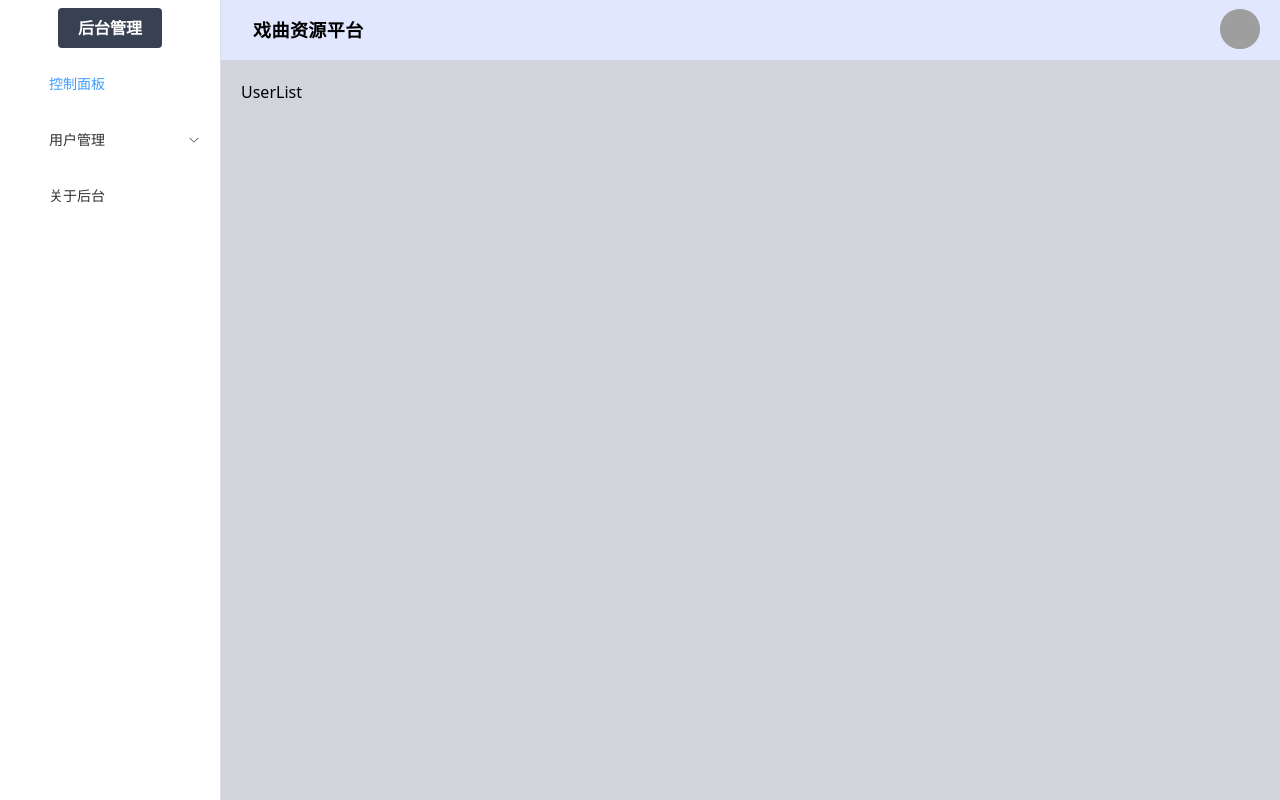
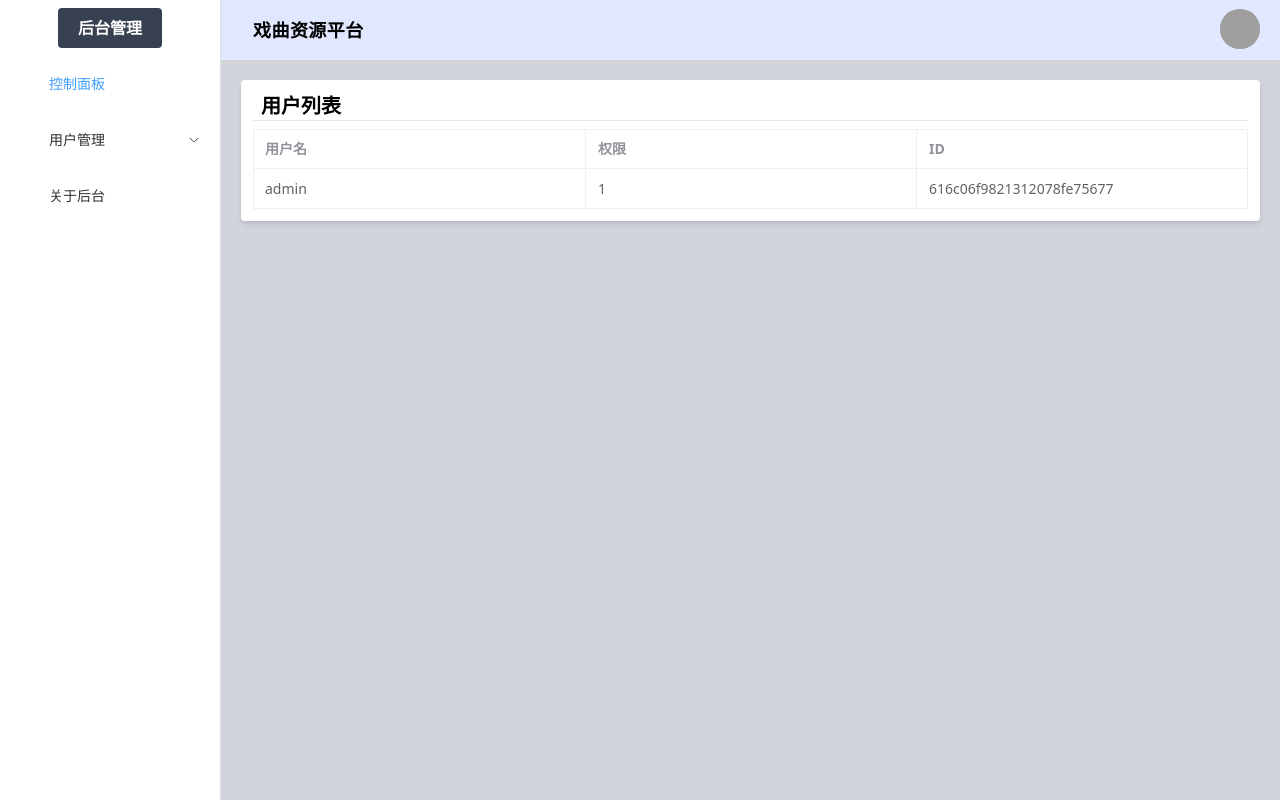
Before and after one commit to YancyQi2002/Xiqu-Resource-Platform, a Vue app: page /admin/userList in a window 1280 px wide. Built offline with nearby package versions, Linux system fonts and the light colour scheme; grey boxes are pictures that could not be loaded.

Commit message:
feat: :sparkles: initial writing the user list page

```diff
--- a/components.d.ts
+++ b/components.d.ts
@@ -6,7 +6,9 @@ declare module 'vue' {
   export interface GlobalComponents {
     AboutAuthor: typeof import('./src/components/about/AboutAuthor.vue')['default']
     AboutPlatform: typeof import('./src/components/about/AboutPlatform.vue')['default']
+    AdminCardBox: typeof import('./src/components/common/AdminCardBox.vue')['default']
     AppIcon: typeof import('./src/components/common/AppIcon.vue')['default']
+    ATable: typeof import('ant-design-vue/es')['Table']
     Disclosure: typeof import('@headlessui/vue')['Disclosure']
     DisclosureButton: typeof import('@headlessui/vue')['DisclosureButton']
     DisclosurePanel: typeof import('@headlessui/vue')['DisclosurePanel']
--- a/package.json
+++ b/package.json
@@ -26,9 +26,12 @@
     "@iconify/iconify": "^2.1.2",
     "@tauri-apps/api": "^1.0.0-rc.2",
     "axios": "^0.26.1",
+    "core-js": "^3.21.1",
     "element-plus": "^2.1.2",
     "pinia": "^2.0.12",
+    "qs": "^6.10.3",
     "vue": "^3.2.31",
+    "vue-axios": "^3.4.1",
     "vue-router": "^4.0.14"
   },
   "devDependencies": {
@@ -39,6 +42,7 @@
     "@tauri-apps/cli": "^1.0.0-rc.7",
     "@types/lodash-es": "^4.17.6",
     "@types/node": "^17.0.21",
+    "@types/qs": "^6.9.7",
     "@vitejs/plugin-vue": "^2.2.4",
     "autoprefixer": "^10.4.2",
     "commitizen": "^4.2.4",
--- /dev/null
+++ b/src/components/common/AdminCardBox.vue
@@ -0,0 +1,16 @@
+<template>
+    <div class="p-3 bg-white rounded shadow-md">
+        <div class="title mb-2 px-2 border-b border-gray-200">
+            <slot name="header" />
+        </div>
+        <slot/>
+    </div>
+</template>
+
+<script setup lang="ts">
+
+</script>
+
+<style scoped>
+
+</style>
--- a/src/main.ts
+++ b/src/main.ts
@@ -3,8 +3,9 @@ import '@purge-icons/generated'
 
 import { createApp } from 'vue'
 
-import Axios from 'axios'
+import axios from 'axios'
 import { createPinia } from 'pinia'
+import VueAxios from 'vue-axios'
 
 import App from './App.vue'
 import router from './router/index'
@@ -12,6 +13,7 @@ import router from './router/index'
 const pinia = createPinia()
 
 const app = createApp(App)
-app.config.globalProperties.$axios = Axios // 注入 axios
-app.use(router).use(pinia)
+app.config.globalProperties.$axios = axios // 注入 axios
+app.use(router).use(pinia).use(VueAxios, axios)
+app.provide('axios', app.config.globalProperties.axios)
 app.mount('#app')
--- a/src/pages/admin/UserList.vue
+++ b/src/pages/admin/UserList.vue
@@ -1,13 +1,79 @@
 <template>
-    <div>
-        UserList
+    <div class="w-full h-full">
+        <AdminCardBoxVue>
+            <template #header>
+                <h4 class="font-bold text-xl">用户列表</h4>
+            </template>
+            <template #default>
+                <el-table
+                    :data="userListData"
+                    border
+                >
+                    <el-table-column v-for="item in columns" :label="item.label" :prop="item.prop"></el-table-column>
+                </el-table>
+            </template>
+        </AdminCardBoxVue>
     </div>
 </template>
 
 <script setup lang="ts">
+import AdminCardBoxVue from '@/components/common/AdminCardBox.vue'
+import { inject, onMounted } from 'vue'
 
+const columns = [
+    {
+        label: '用户名',
+        prop: 'username'
+    },
+    {
+        label: '权限',
+        prop: 'jurisdiction'
+    },
+    {
+        label: 'ID',
+        prop: '_id'
+    },
+]
+
+const axios:any = inject('axios')
+
+interface Userlist {
+  _id:string
+  username:string
+  password:string
+  userId:string
+  jurisdiction:string
+  phone:string
+  phonename:string
+  avatar:string
+  createTime:string
+  updateTime:string
+}
+
+let userListData:Userlist = [
+    {
+        "_id": "616c06f9821312078fe75677",
+        "username": "admin",
+        "password": "admin",
+        "userId": "616c06f9821312078fe75676",
+        "jurisdiction": "1",
+        "phone": "$2b$10$Y9mXLI0QxKpsCbwSmcSvzuEVtDi4knxKZpwinBM7.hjyC6ftcdAu2",
+        "phonename": "Admin",
+        "avatar": "https://cube.elemecdn.com/3/7c/3ea6beec64369c2642b92c6726f1epng.png",
+        "createTime": "2021-10-01T16:00:00.000Z",
+        "updateTime": "2021-10-01T16:00:00.000Z",
+    }
+]
+
+const getUserlist = () => {
+    axios.get('/api/users/list').then((response: { data:any }) => {
+        console.log(response)
+        userListData = response.data
+        console.log(userListData)
+    })
+}
+
+console.log(userListData)
 </script>
 
-<style scoped>
-
-</style>
+<style scoped></style>
--- a/src/pages/front/Jingju.vue
+++ b/src/pages/front/Jingju.vue
@@ -26,7 +26,7 @@ const currentRow = ref()
 
 const singleTableRef = ref<InstanceType<typeof ElTable>>()
 
-const setCurrent = (row?: User) => {
+const setCurrent = (row) => {
   singleTableRef.value!.setCurrentRow(row)
 }
 
```
Also changed, not shown: 1 other file (tests, documents, lock files or other folders).
